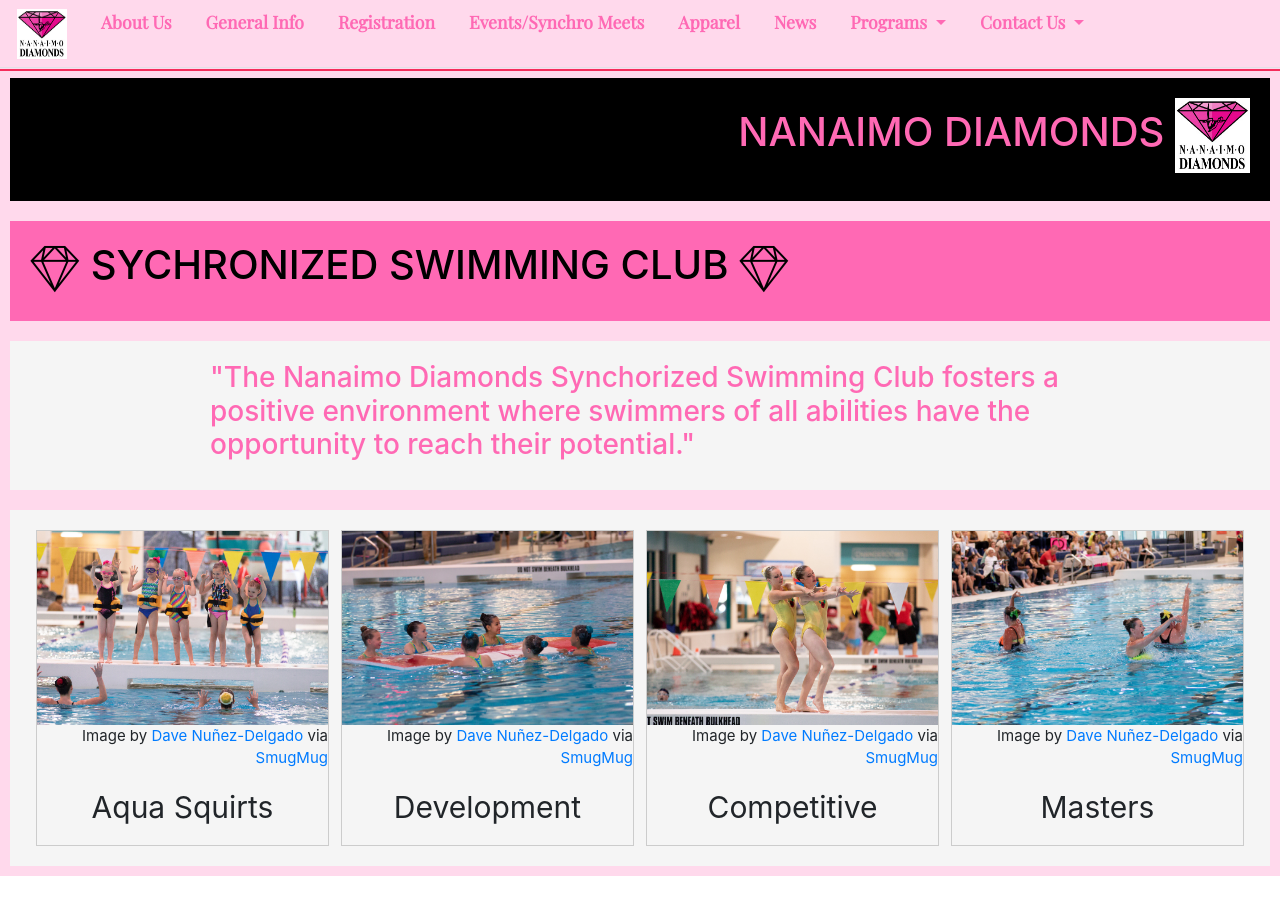
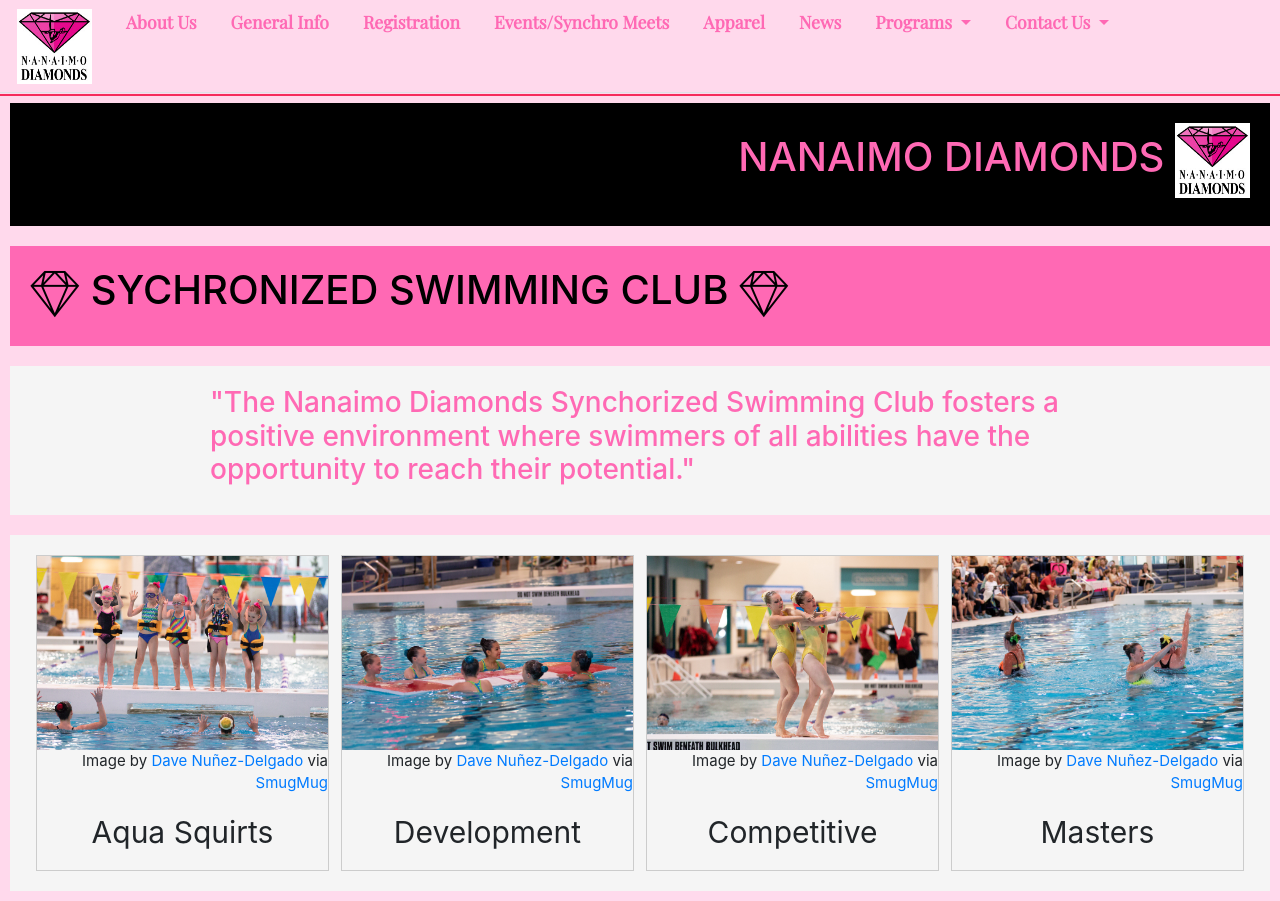
Before and after one commit to michaelarmstrong5566/diamonds, a plain HTML site: page index.html in a window 1280 px wide. Before the commit the page ends 876 px from the top, so only its background shows below. Drawn offline with nearby package versions, Linux system fonts and the light colour scheme.

Commit message:
Update index.html

```diff
--- a/index.html
+++ b/index.html
@@ -23,7 +23,7 @@
 
 	    <!-- Navigation Item-->
 	   <li class="nav-item">
-        <a class="nav-link" href="#"><img src="Nanaimo_Diamonds_pink_logo.jpg" style="width:50px; height: 50px;"> </a>
+        <a class="nav-link" href="#"><img src="Nanaimo_Diamonds_pink_logo.jpg" style="width:75px; height: 75px;"> </a>
       	   </li>
 
 	   <li class="nav-item">
```
